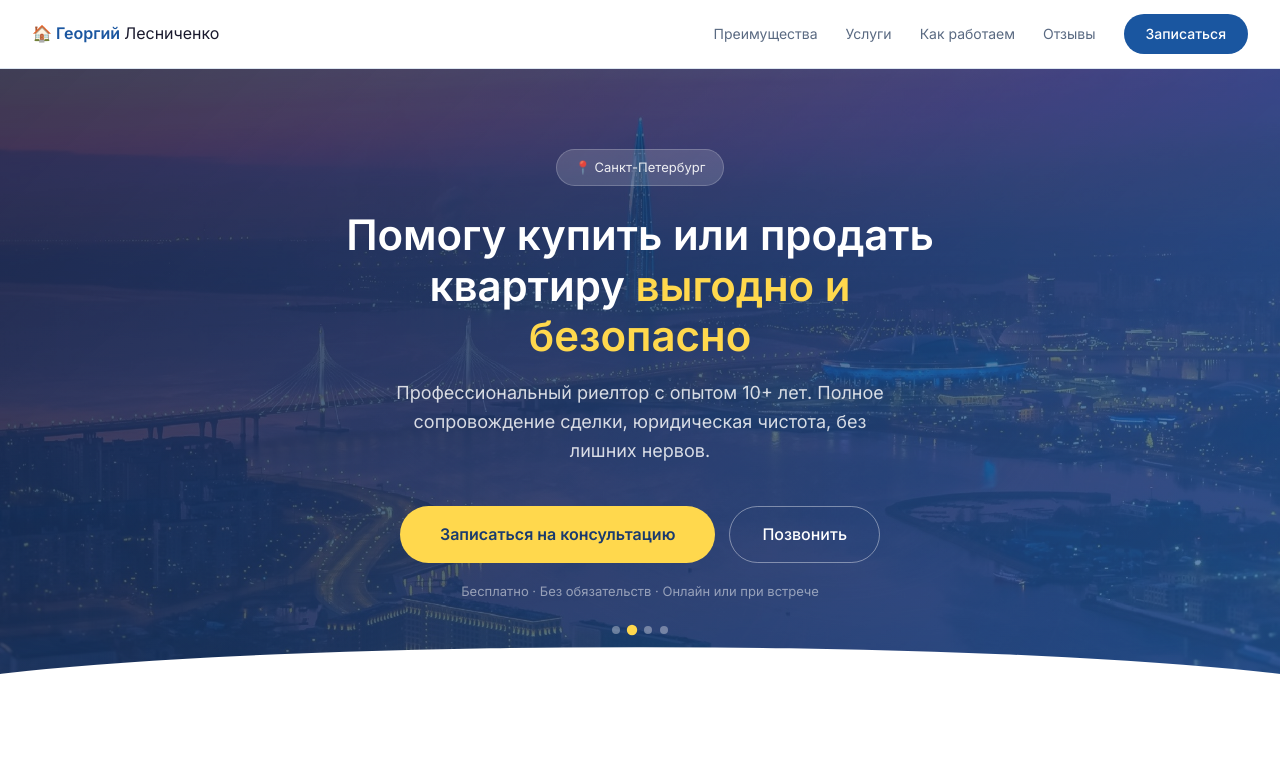
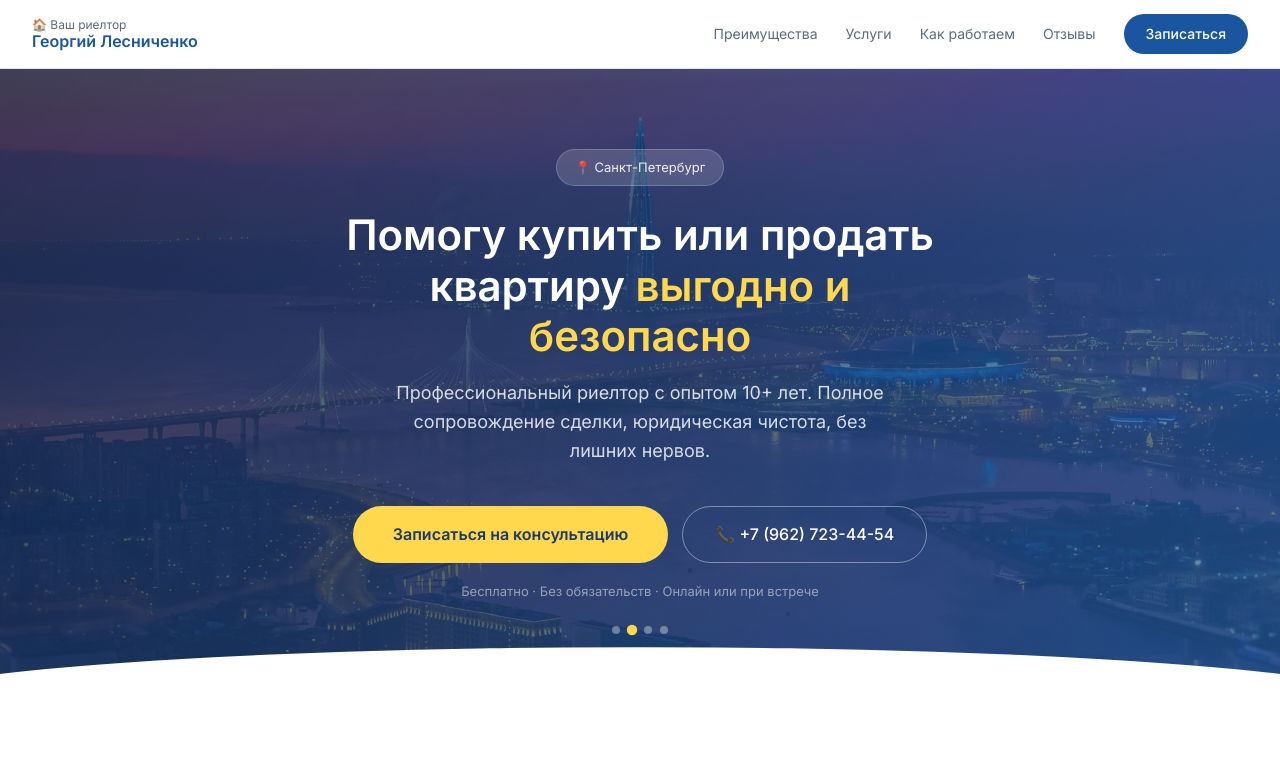
Before and after one commit to mleexandra/mleexandra.github.io, a plain HTML site: page index.html in a window 1280 px wide. Shown: the top 767 px of the page. Drawn offline with Linux system fonts and the light colour scheme.

Commit message:
Add files via upload

```diff
--- a/index.html
+++ b/index.html
@@ -613,7 +613,10 @@
 
 <!-- HEADER -->
 <header>
-  <a href="#" class="logo">🏠 Георгий <span>Лесниченко</span></a>
+  <div style="display:flex; flex-direction:column; gap:2px;">
+    <div style="font-size:12px; color:var(--text-muted); font-weight:400; line-height:1;">🏠 Ваш риелтор</div>
+    <div style="font-size:16px; color:var(--blue); font-weight:600; line-height:1;">Георгий Лесниченко</div>
+  </div>
   <nav>
     <a href="#benefits">Преимущества</a>
     <a href="#services">Услуги</a>
@@ -636,7 +639,7 @@
     <p class="hero-sub">Профессиональный риелтор с опытом 10+ лет. Полное сопровождение сделки, юридическая чистота, без лишних нервов.</p>
     <div class="hero-btns">
       <a href="#consult" class="btn-primary">Записаться на консультацию</a>
-      <a href="tel:+79627234454" class="btn-outline">Позвонить</a>
+      <a href="tel:+79627234454" class="btn-outline">📞 +7 (962) 723-44-54</a>
     </div>
     <p class="hero-note">Бесплатно · Без обязательств · Онлайн или при встрече</p>
     <div class="slide-dots">
@@ -699,7 +702,7 @@
     <span class="section-label">Почему я</span>
     <h2 class="section-title">Сопровождаю на каждом шаге</h2>
     <p class="section-sub">От первого звонка до ключей в руках — работаю так, чтобы вы не переживали ни о чём</p>
-    <div class="benefits-grid">
+    <div class="benefits-grid" style="grid-template-columns: repeat(4, 1fr);">
       <div class="benefit-card">
         <div class="benefit-icon">🛡️</div>
         <p class="benefit-title">Юридическая безопасность</p>
```
